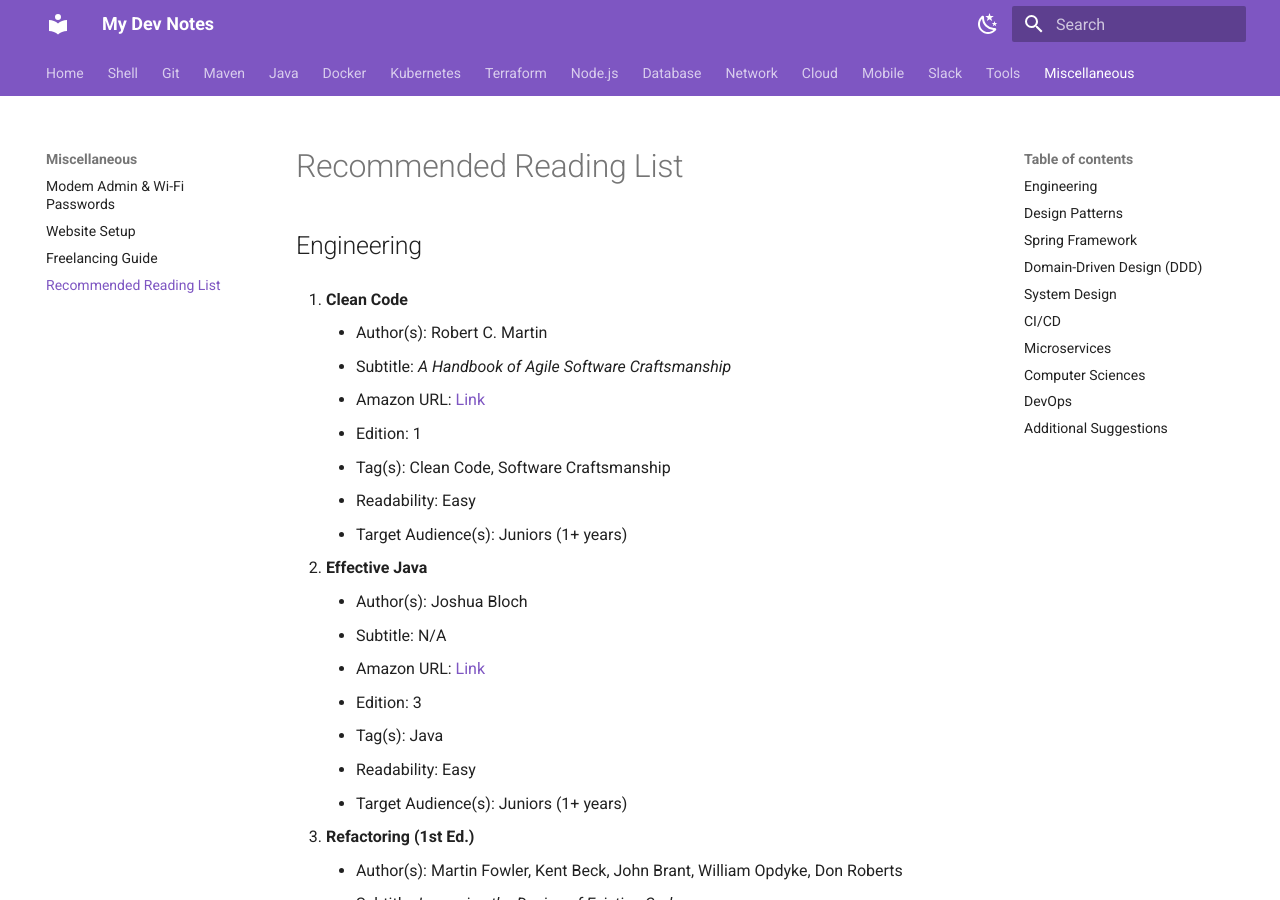
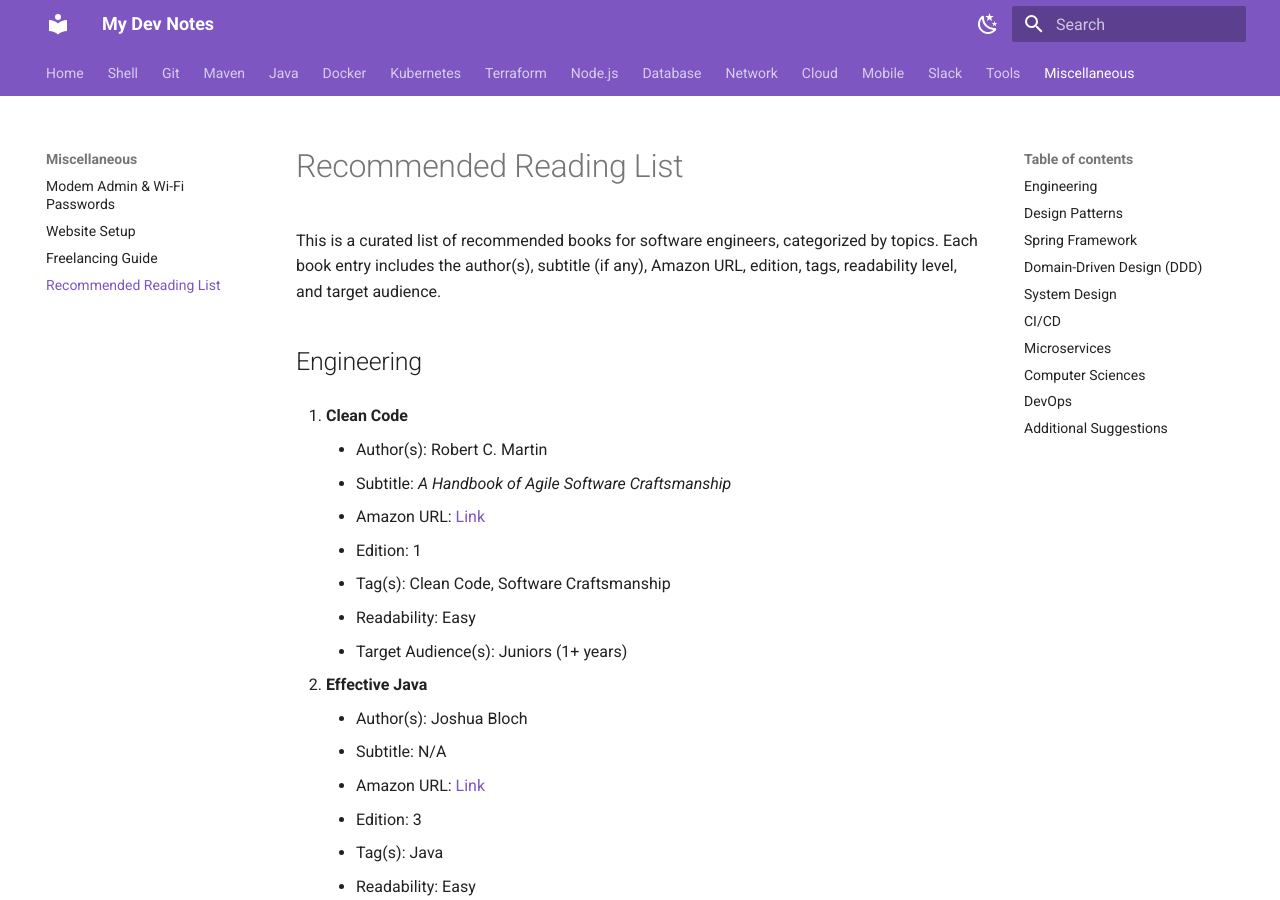
Before and after one commit to ozgurryazilimci/dev-notes, an MkDocs documentation site: the page built from docs/miscellaneous/recommended-reading-list.md, in a window 1280 px wide and 900 px high. Built offline with MkDocs 1.6.1 and Material for MkDocs 9.7.7, drawn with Linux system fonts in a browser that asks for light colours.

Commit message:
Add introduction for reading list

```diff
--- a/docs/miscellaneous/recommended-reading-list.md
+++ b/docs/miscellaneous/recommended-reading-list.md
@@ -1,4 +1,7 @@
 # Recommended Reading List
+
+This is a curated list of recommended books for software engineers, categorized by topics. Each book entry includes the
+author(s), subtitle (if any), Amazon URL, edition, tags, readability level, and target audience.
 
 ## Engineering
 
```
